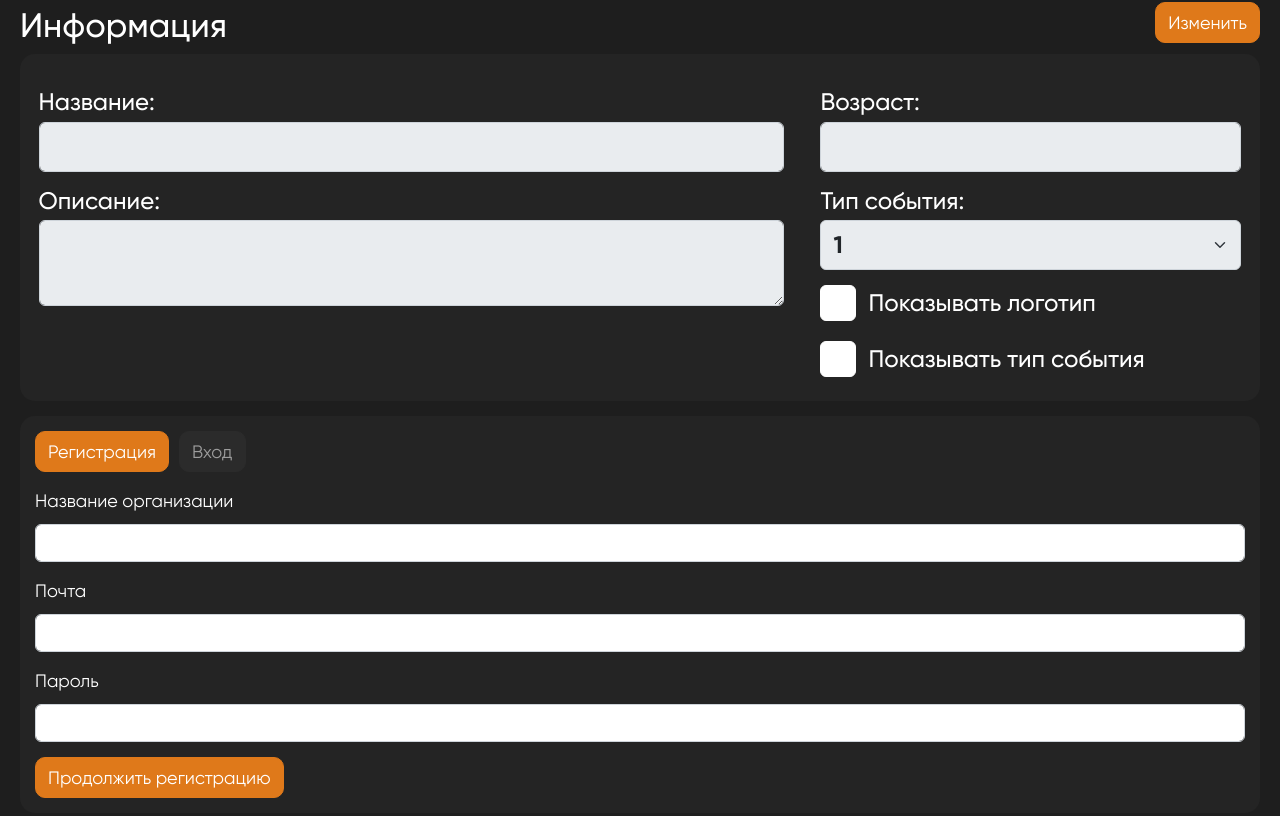
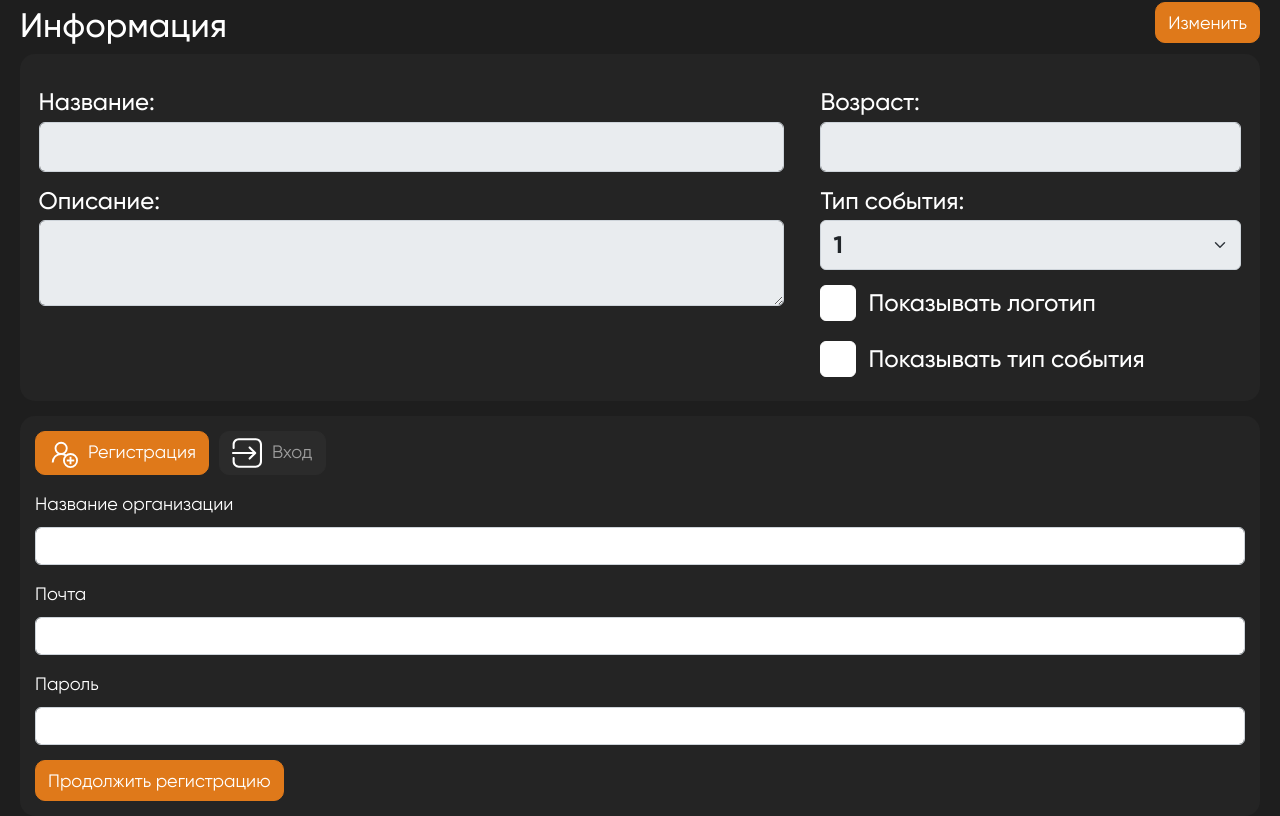
Before and after one commit to Anto-MSHK/podhod_front, a React (Create React App) app: page / in a window 1280 px wide. Shown: the part 1092-1908 px from the top of the page. Built offline with nearby package versions, Linux system fonts and the light colour scheme.

Commit message:
Adding icon to button

```diff
--- a/src/components/ButtonArt/ButtonArt.module.css
+++ b/src/components/ButtonArt/ButtonArt.module.css
@@ -6,3 +6,9 @@
     font-weight: 500;
     font-size: 18px;
 }
+
+.imageWrapper {
+    width: 30px;
+    height: 30px;
+    margin-right: 10px;
+}
--- a/src/components/ButtonArt/ButtonArt.tsx
+++ b/src/components/ButtonArt/ButtonArt.tsx
@@ -1,5 +1,5 @@
-import React, {FC} from "react";
-import {Button, ButtonProps} from "reactstrap";
+import React, { FC } from "react";
+import { Button, ButtonProps } from "reactstrap";
 import styles from "./ButtonArt.module.css";
 
 interface IButtonArt extends ButtonProps {
@@ -7,6 +7,7 @@ interface IButtonArt extends ButtonProps {
     children: JSX.Element | string;
     onClick?: () => void;
     type?: "button" | "submit" | "reset";
+    icon?: any;
 }
 
 export const ButtonArt: FC<IButtonArt> = ({
@@ -16,8 +17,10 @@ export const ButtonArt: FC<IButtonArt> = ({
                                               type = "button",
                                               color,
                                               active,
+                                              icon,
                                           }) => {
     const customClassName = className ? className : styles.customBtn;
+    const iconElement = icon ? <img className={styles.imageWrapper} src={icon} /> : null;
 
     return (
         <div className={`${styles.customBtnWrapper}`}>
@@ -28,6 +31,7 @@ export const ButtonArt: FC<IButtonArt> = ({
                 type={type}
                 active={active}
             >
+                {iconElement}
                 {children}
             </Button>
         </div>
--- a/src/components/Form/Form.tsx
+++ b/src/components/Form/Form.tsx
@@ -3,6 +3,8 @@ import {ButtonArt} from '../ButtonArt/ButtonArt';
 import {BtnGroupSelect} from '../buttonGroup/ButtonGroup'
 import {FormInput} from "./Input";
 import styles from './Form.module.css'
+import registerIcon from '../../assets/icons/RegisterIcon.svg'
+import loginIcon from '../../assets/icons/loginIcon.svg'
 
 export const Form = () => {
     const [organization, setOrganization] = useState('');
@@ -34,8 +36,8 @@ export const Form = () => {
         <form onSubmit={handleSubmit} className={styles.formWrapper}>
             <BtnGroupSelect view={"radio"} data={
                 [
-                    {name: 'Регистрация'},
-                    {name: 'Вход'}
+                    {name: 'Регистрация', icon: registerIcon},
+                    {name: 'Вход', icon: loginIcon}
                 ]
             }/>
             <FormInput
--- a/src/components/buttonGroup/ButtonGroup.tsx
+++ b/src/components/buttonGroup/ButtonGroup.tsx
@@ -3,7 +3,7 @@ import { ButtonGroup, ButtonToolbar } from "reactstrap";
 import styles from './buttonGroup.module.css'
 import {ButtonArt} from "../ButtonArt/ButtonArt";
 
-type btnGroup = { name: string }[];
+type btnGroup = { name: string, icon?: any }[];
 
 interface BtnGroupI {
   view: string;
@@ -27,7 +27,7 @@ export const BtnGroupSelect: FC<BtnGroupI> = ({ view, data }) => {
     setCSelected(newSelected);
   };
 
-  const renderButton = (el: { name: string }, index: number) => {
+  const renderButton = (el: { name: string, icon?: any }, index: number) => {
     const isActive =
         view === "radio" ? rSelected === index : cSelected.includes(index);
 
@@ -45,6 +45,7 @@ export const BtnGroupSelect: FC<BtnGroupI> = ({ view, data }) => {
               color={isActive ? "warning" : undefined}
               onClick={handleClick}
               active={isActive}
+              icon={el.icon}
           >
             {el.name}
           </ButtonArt>
```
Also changed, not shown: src/assets/icons/RegisterIcon.svg (added), src/assets/icons/loginIcon.svg (added). Lines whose indentation alone changed are shown as unchanged.
